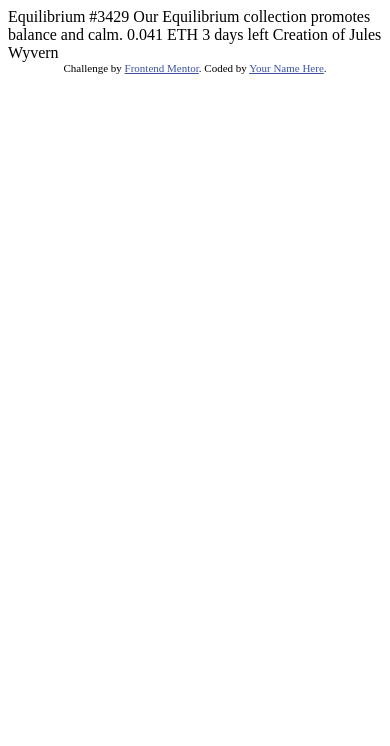
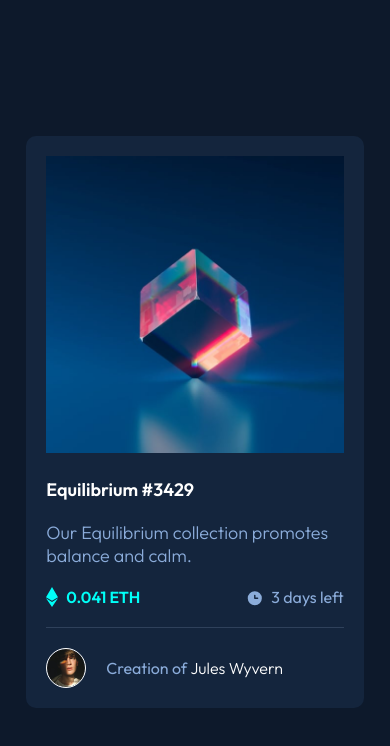
Before and after one commit to ajujayapal/fem-nft-preview-card-component, a plain HTML site: page index.html in a window 390 px wide. Drawn offline with Linux system fonts and the light colour scheme.

Commit message:
Got mobile view mostly working

```diff
--- /dev/null
+++ b/css/style.css
@@ -0,0 +1,180 @@
+*,
+*::after,
+*::before {
+  -webkit-box-sizing: border-box;
+          box-sizing: border-box;
+  padding: 0;
+  margin: 0;
+}
+
+/*
+- Very dark blue (main BG): hsl(217, 54%, 11%)
+- Very dark blue (card BG): hsl(216, 50%, 16%)
+- Very dark blue (line): hsl(215, 32%, 27%)
+- White: hsl(0, 0%, 100%)
+*/
+html {
+  font-family: "Outfit", sans-serif;
+  font-size: 18px;
+  font-weight: 400;
+}
+
+body {
+  background-color: #0d192b;
+  height: 100vh;
+  display: -webkit-box;
+  display: -ms-flexbox;
+  display: flex;
+  -webkit-box-align: center;
+      -ms-flex-align: center;
+          align-items: center;
+  -webkit-box-pack: center;
+      -ms-flex-pack: center;
+          justify-content: center;
+}
+
+.pb-20 {
+  padding-bottom: 20px;
+}
+
+.pt-20 {
+  padding-top: 20px;
+}
+
+#container {
+  width: 375px;
+  max-width: 375px;
+  display: -webkit-box;
+  display: -ms-flexbox;
+  display: flex;
+  -webkit-box-align: center;
+      -ms-flex-align: center;
+          align-items: center;
+  -webkit-box-pack: center;
+      -ms-flex-pack: center;
+          justify-content: center;
+}
+
+.card {
+  width: 90%;
+  border-radius: 10px;
+  display: -webkit-box;
+  display: -ms-flexbox;
+  display: flex;
+  -webkit-box-orient: vertical;
+  -webkit-box-direction: normal;
+      -ms-flex-direction: column;
+          flex-direction: column;
+  -webkit-box-align: center;
+      -ms-flex-align: center;
+          align-items: center;
+  background: #14253d;
+}
+
+.card-inner {
+  display: block;
+  padding: 20px;
+}
+
+.card-inner header img {
+  width: 100%;
+}
+
+.card-inner .content .item-text {
+  color: white;
+  font-weight: 600;
+}
+
+.card-inner .content .desc-text {
+  color: #8bacda;
+  font-weight: 300;
+}
+
+.card-inner .content .price-text {
+  display: -webkit-box;
+  display: -ms-flexbox;
+  display: flex;
+  -webkit-box-pack: justify;
+      -ms-flex-pack: justify;
+          justify-content: space-between;
+  font-size: 16px;
+}
+
+.card-inner .content .price-text span:first-child {
+  position: relative;
+  color: #00fff7;
+  font-weight: 600;
+  padding-left: 20px;
+}
+
+.card-inner .content .price-text span:first-child::before {
+  position: absolute;
+  content: "";
+  width: 20px;
+  height: 20px;
+  left: 0;
+  background: url(../images/icon-ethereum.svg) no-repeat;
+  background-size: contain;
+}
+
+.card-inner .content .price-text :last-child {
+  position: relative;
+  color: #8bacda;
+}
+
+.card-inner .content .price-text :last-child::before {
+  position: absolute;
+  content: "";
+  width: 18px;
+  height: 18px;
+  left: -25px;
+  top: 2px;
+  background: url(../images/icon-clock.svg) no-repeat top left;
+  background-size: contain;
+}
+
+.card-inner footer {
+  display: -webkit-box;
+  display: -ms-flexbox;
+  display: flex;
+  border-top: 1px solid #2f415b;
+}
+
+.card-inner footer img {
+  width: 40px;
+  height: 40px;
+  border-radius: 50%;
+  border: 1px solid white;
+}
+
+.card-inner footer .footer-text {
+  display: -webkit-box;
+  display: -ms-flexbox;
+  display: flex;
+  -webkit-box-align: center;
+      -ms-flex-align: center;
+          align-items: center;
+  font-size: 16px;
+}
+
+.card-inner footer .footer-text::before {
+  content: "";
+  width: 40px;
+  height: 40px;
+  border-radius: 50%;
+  background-image: url(../images/image-avatar.png);
+  background-repeat: no-repeat;
+  background-size: contain;
+  border: 1px solid white;
+  margin-right: 20px;
+}
+
+.card-inner footer .footer-text span:nth-child(1) {
+  color: #8bacda;
+}
+
+.card-inner footer .footer-text span:nth-child(2) {
+  color: white;
+  font-weight: 300;
+}
+/*# sourceMappingURL=style.css.map */
--- a/index.html
+++ b/index.html
@@ -1,33 +1,63 @@
 <!DOCTYPE html>
 <html lang="en">
   <head>
-  <meta charset="UTF-8">
-  <meta name="viewport" content="width=device-width, initial-scale=1.0"> <!-- displays site properly based on user's device -->
+    <meta charset="UTF-8" />
+    <meta name="viewport" content="width=device-width, initial-scale=1.0" />
+    <!-- displays site properly based on user's device -->
 
-  <link rel="icon" type="image/png" sizes="32x32" href="./images/favicon-32x32.png">
+    <link
+      rel="icon"
+      type="image/png"
+      sizes="32x32"
+      href="./images/favicon-32x32.png"
+    />
+
+    <link rel="preconnect" href="https://fonts.googleapis.com" />
+    <link rel="preconnect" href="https://fonts.gstatic.com" crossorigin />
+    <link
+      href="https://fonts.googleapis.com/css2?family=Outfit:wght@300;400;600&display=swap"
+      rel="stylesheet"
+    />
 
     <title>Frontend Mentor | NFT preview card component</title>
 
+    <link rel="stylesheet" href="./css/style.css" />
     <!-- Feel free to remove these styles or customise in your own stylesheet 👍 -->
     <style>
-    .attribution { font-size: 11px; text-align: center; }
-    .attribution a { color: hsl(228, 45%, 44%); }
+      .attribution {
+        font-size: 11px;
+        text-align: center;
+      }
+      .attribution a {
+        color: hsl(228, 45%, 44%);
+      }
     </style>
   </head>
   <body>
-
-  Equilibrium #3429
-
+    <div id="container">
+      <div class="card">
+        <div class="card-inner">
+          <header>
+            <img src="./images/image-equilibrium.jpg" alt="" />
+          </header>
+          <div class="content">
+            <div class="item-text pb-20 pt-20">Equilibrium #3429</div>
+            <div class="desc-text pb-20">
               Our Equilibrium collection promotes balance and calm.
-
-  0.041 ETH
-  3 days left
-
-  Creation of Jules Wyvern
-
-  <div class="attribution">
-    Challenge by <a href="https://www.frontendmentor.io?ref=challenge" target="_blank">Frontend Mentor</a>.
-    Coded by <a href="#">Your Name Here</a>.
+            </div>
+            <div class="price-text pb-20">
+              <span> 0.041 ETH </span>
+              <span> 3 days left </span>
+            </div>
+          </div>
+          <footer>
+            <div class="footer-text pt-20">
+              <span>Creation of&nbsp;</span>
+              <span>Jules Wyvern</span>
+            </div>
+          </footer>
+        </div>
+      </div>
     </div>
   </body>
 </html>
```
Lines whose indentation alone changed are shown as unchanged.
